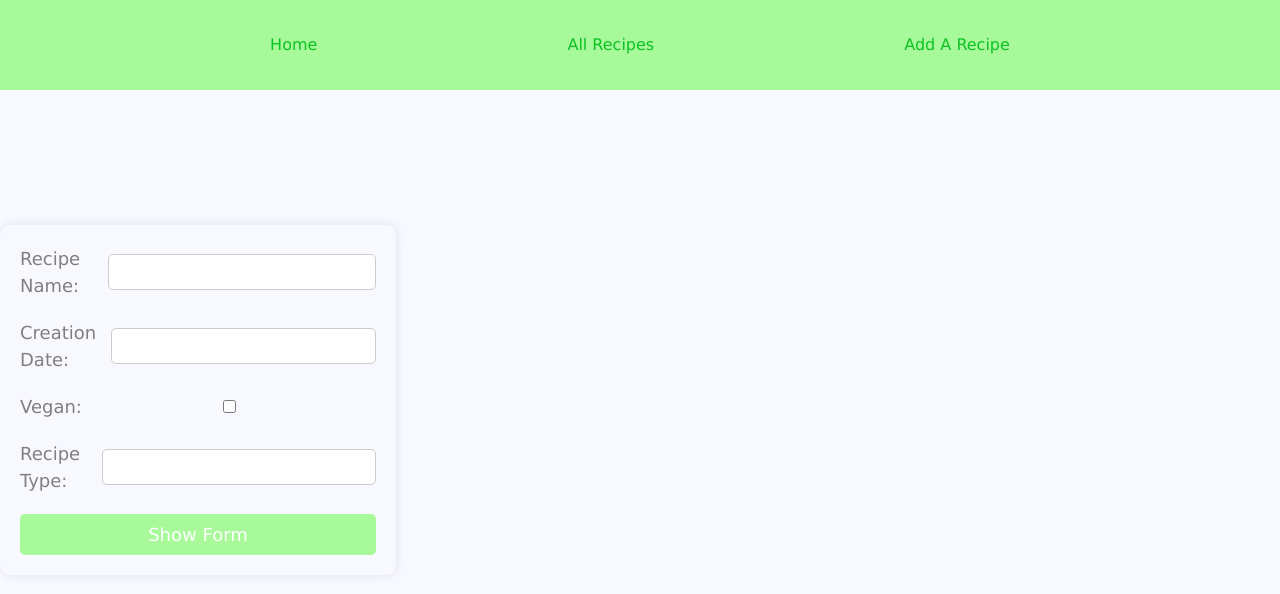
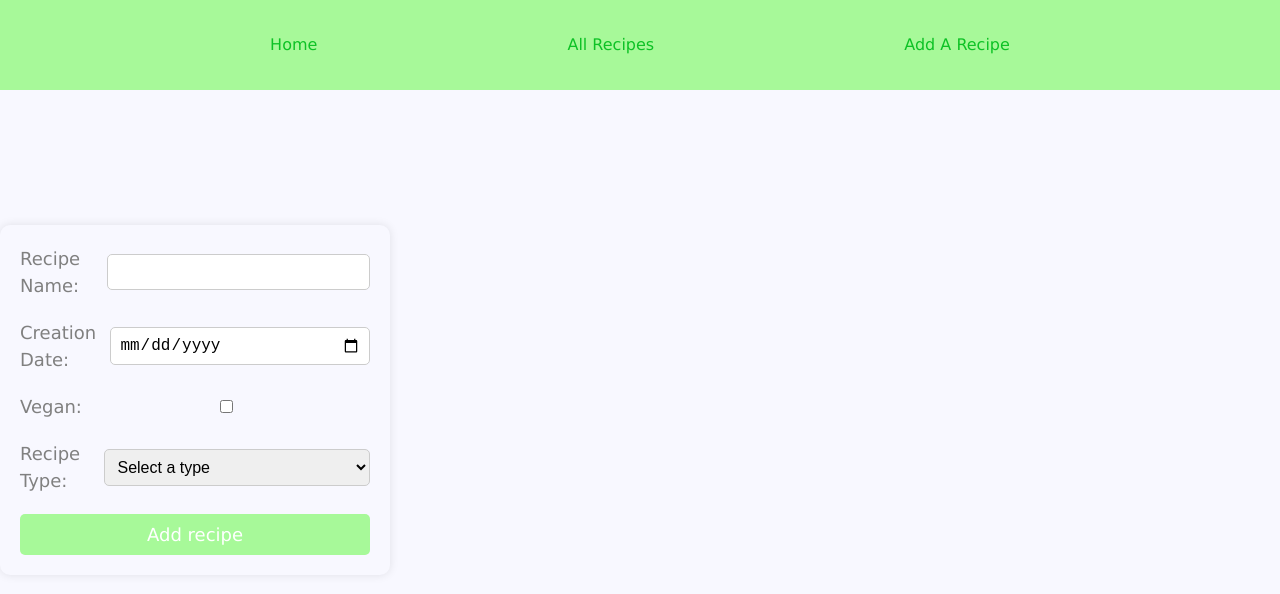
Before and after one commit to Nat485/Recipe-front-end-, a React (Vite) app: page /recipes/new in a window 1280 px wide. Shown: the top 594 px of the page. Built offline with nearby package versions, Linux system fonts and the light colour scheme; no server answers.

Commit message:
fixed errors in the form jsx file

```diff
--- a/src/forms/Form.jsx
+++ b/src/forms/Form.jsx
@@ -1,6 +1,5 @@
-import React from "react";
+import React, { useState, useEffect } from "react";
 import axios from 'axios';
-import { useState, useEffect } from "react";
 import { useParams, useNavigate } from "react-router-dom";
 import './Form.css';
 
@@ -14,52 +13,53 @@ function Form() {
         recipe_type: ""
     });
 
+    const [selectedValue, setSelectedValue] = useState(""); // this will be used for the value that the user will choose from the dropdown menu
+
     const { id } = useParams();
     const navigate = useNavigate();
 
     useEffect(() => {
         if (id) {
-            axios.get(`${API}/recipes/${id}`)
+            axios.get(`${API}/gfrecipes/${id}`)
                 .then(res => setForm(res.data))
                 .catch(err => console.log(err));
         }
     }, [id, API]);
 
     function handleTextInput(event) {
-        const id = event.target.id;
-        let value = event.target.value;
+        const { id, value, type, checked } = event.target;
 
-        //for the boolean like vegan
-        if (event.target.type === 'checkbox') {
-        value = event.target.checked; //Handle boolean value for a checkbox
-        }
-        console.log(value)
+        // Handle boolean value for a checkbox
+        const newValue = type === 'checkbox' ? checked : value;
 
-        setForm((currentState) => ({
-            ...currentState,
-            [id]: value,
+        setForm(prevState => ({
+            ...prevState,
+            [id]: newValue
         }));
     }
 
     function newRecipe(event) {
         event.preventDefault();
 
-        axios.post(`${API}/recipes`, form)
-            .then(res => navigate(`/recipes/${res.data.id}`))
+        axios.post(`${API}/gfrecipes`, form)
+            .then(res => navigate(`/gfrecipes/${res.data.id}`))
             .catch(error => console.log(error));
     }
 
     function submitEditedForm(event) {
         event.preventDefault();
 
-        axios.put(`${API}/recipe/${id}`, form)
-            .then(res => navigate(`/recipe/${res.data.id}`))
+        axios.put(`${API}/gfrecipes/${id}`, form)
+            .then(res => navigate(`/gfrecipes/${res.data.id}`))
             .catch(error => console.log(error));
+    }
+
+    function handleSelectChange(event) {
+        setSelectedValue(event.target.value)
     }
 
     return (
         <form className="form">
-
             {/* recipe_name */}
             <label htmlFor='recipe_name'>
                 <span>Recipe Name:</span>
@@ -77,7 +77,7 @@ function Form() {
                 <span>Creation Date:</span>
                 <input
                     id='creation_date'
-                    type='int'
+                    type="date"
                     value={form.creation_date}
                     required
                     onChange={(e) => handleTextInput(e)}
@@ -90,29 +90,30 @@ function Form() {
                 <input
                     id='vegan'
                     type='checkbox'
-                    value={form.vegan}
+                    checked={form.vegan}
                     required
                     onChange={(e) => handleTextInput(e)}
                 />
             </label>
 
-            {/* recipe type */}
             <label htmlFor='recipe_type'>
                 <span>Recipe Type:</span>
-                <input
+                <select
                     id='recipe_type'
-                    type='text'
-                    value={form.recipe_type}
+                    value={selectedValue}
                     required
-                    onChange={(e) => handleTextInput(e)}
-                />
+                    onChange={handleSelectChange}
+                >
+                    <option value=''>Select a type</option>
+                    <option value='Apps'>Apps</option>
+                    <option value='Mains'>Mains</option>
+                    <option value='Sweets'>Sweets</option>
+                </select>
             </label>
 
-
-    <button id="showFormButton">Show Form</button>
+            <button id="addRecipeButton" onClick={id ? submitEditedForm : newRecipe}>Add recipe</button>
         </form>
     );
 }
 
-
 export default Form;
```
Lines whose indentation alone changed are shown as unchanged.
